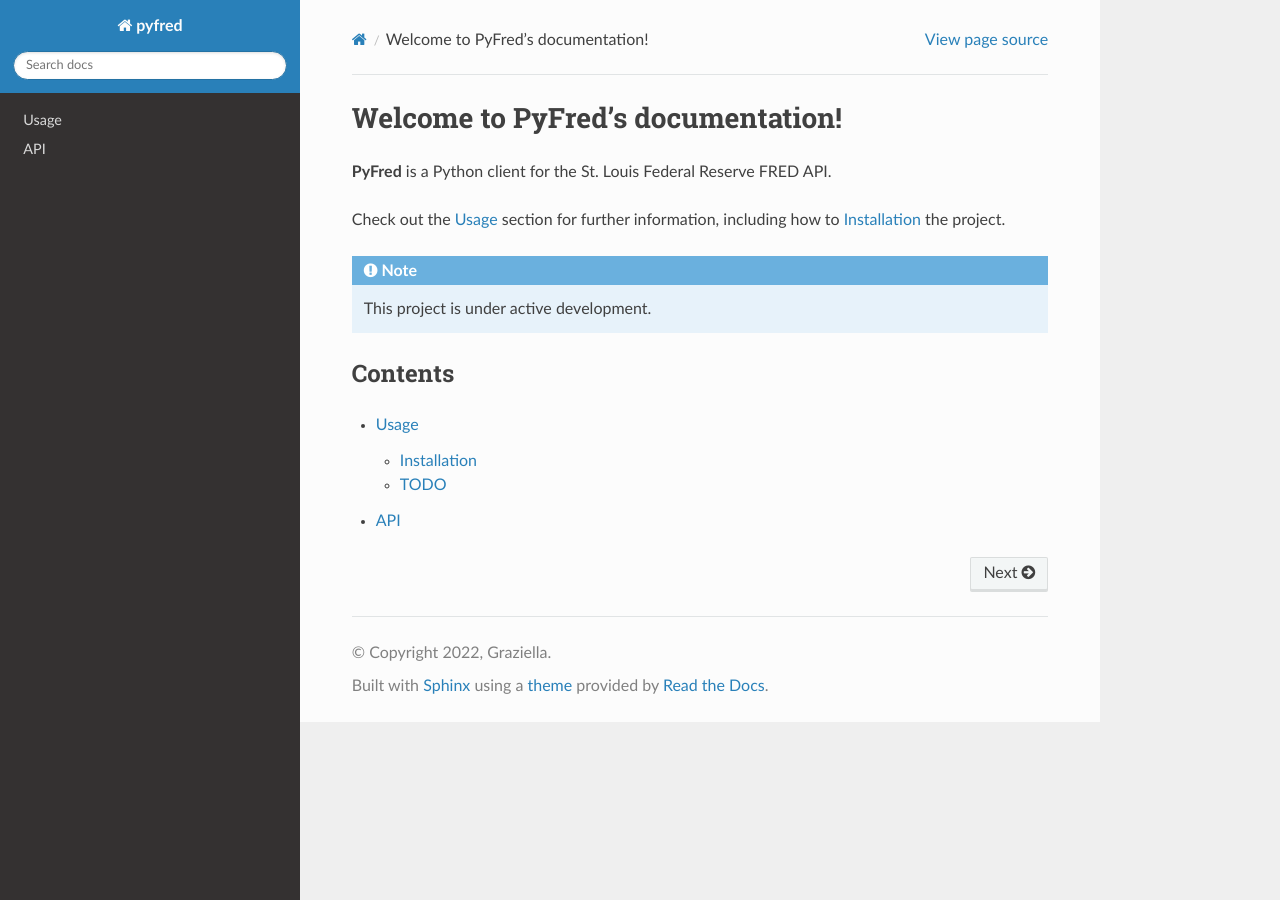
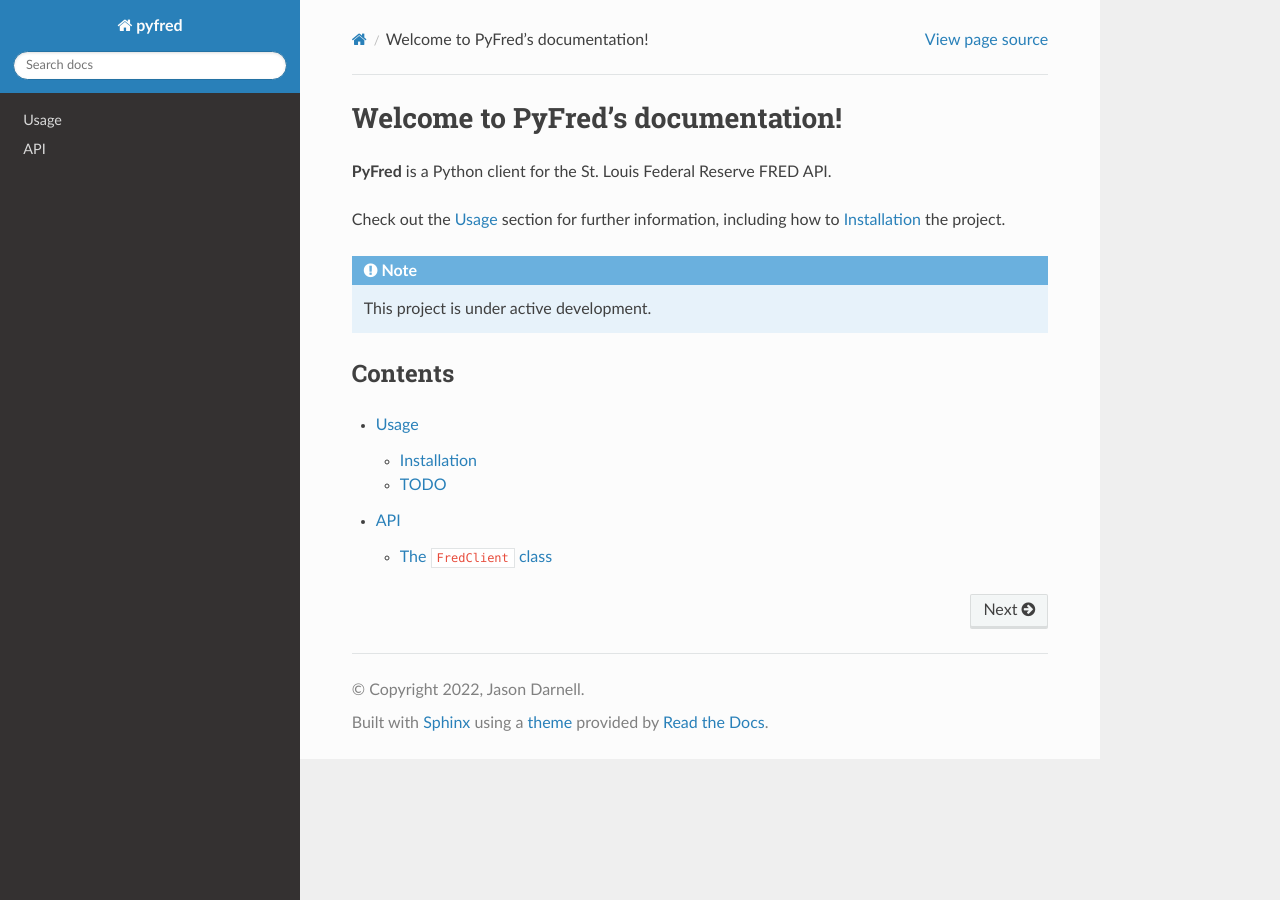
Before and after one commit to jasondarnell/pyfred, a Sphinx documentation site: the page built from docs/index.rst, in a window 1280 px wide. Built offline with Sphinx 7.4.7 and the Read the Docs theme 2.0.0, drawn with Linux system fonts in a browser that asks for light colours; the version number could not be read and is left out.

Commit message:
Try to autogenerate docs

```diff
--- a/docs/api.rst
+++ b/docs/api.rst
@@ -5,3 +5,10 @@
    :toctree: generated
 
    pyfred
+
+The ``FredClient`` class
+*****************************
+.. autoclass:: pyfred.FredClient
+    :members:
+    :undoc-members:
+    :show-inheritance:
--- a/docs/conf.py
+++ b/docs/conf.py
@@ -5,7 +5,7 @@
 import pyfred
 
 project = 'pyfred'
-copyright = '2022, Graziella'
+copyright = '2022, Jason Darnell'
 author = 'Jason Darnell'
 
 release = version = pyfred.__version__
```
